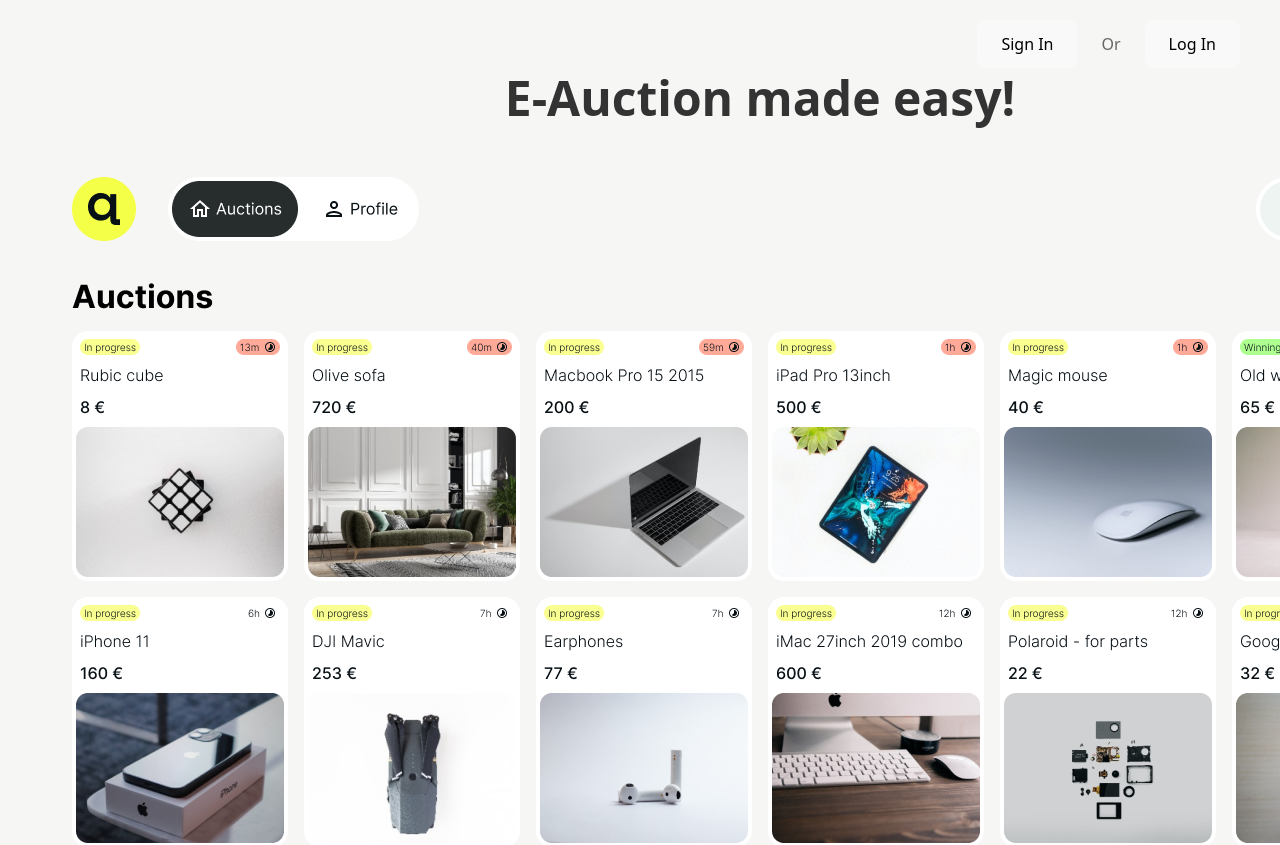
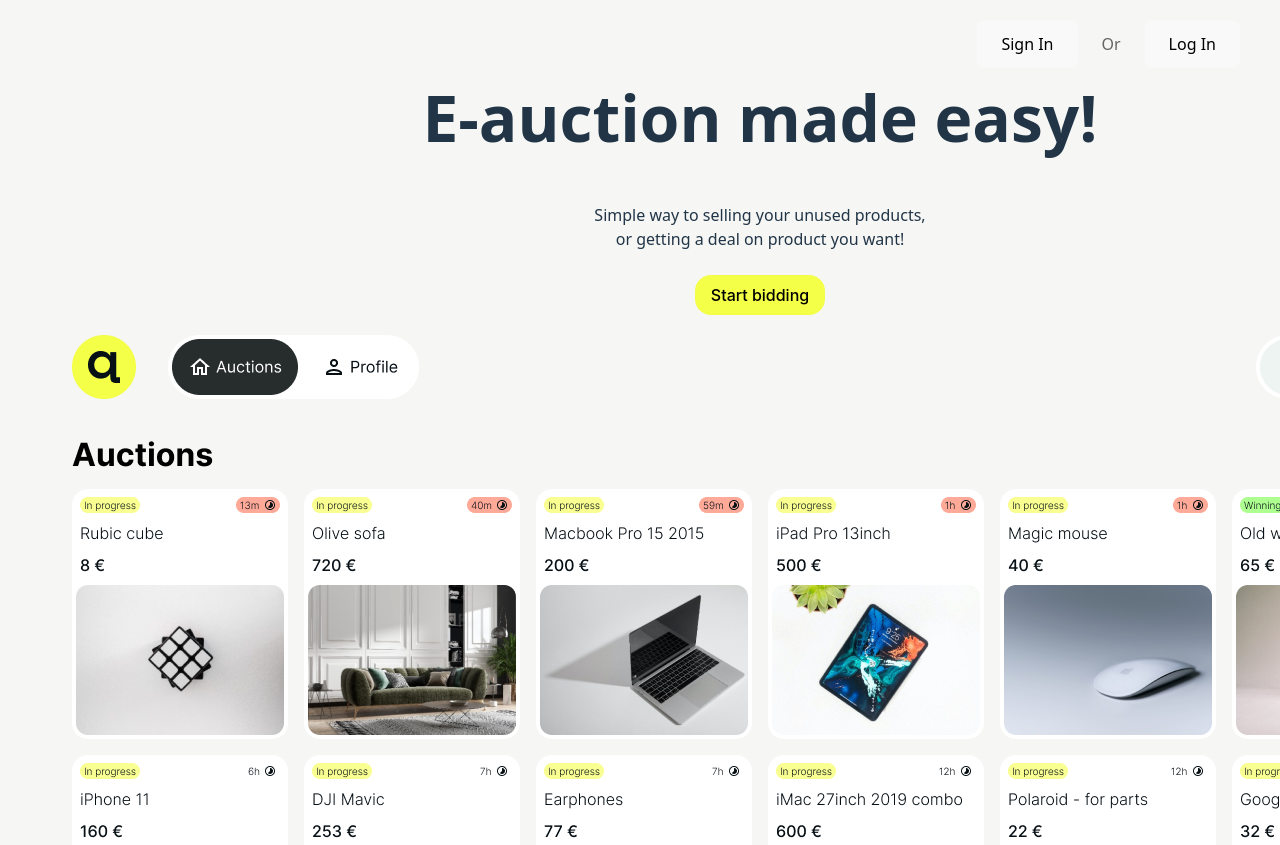
Before and after one commit to AndjelaShida/AuctionBay-Frontend, a React (Vite) app: page / in a window 1280 px wide. Shown: the top 845 px of the page. Built offline with nearby package versions, Linux system fonts and the light colour scheme.

Commit message:
landingPage and landigPage css

```diff
--- a/src/pages/LandingPage/LandingPage.style.ts
+++ b/src/pages/LandingPage/LandingPage.style.ts
@@ -18,9 +18,40 @@
 `;
 
 export const Title = styled.h1`
-  font-size: 48px;
-  color: #333;ž
+  font-size: 'Inter', sans-serif ;
+  font-weight: 700;
+  font-size: 64px;
+  color: #071015
+  width: 715px;
+  height: 77px;
 
+`;
+
+export const Subtitle = styled.div`
+font: 'Inter' sans-serif ;
+font-weight: 300;
+font-size: 16px;
+
+`;
+
+export const StartButton = styled.button`
+padding: 8px 16px;
+min-height: 40px;
+font-weight:500 ;
+font-size: 16px;
+line-height: 24px;
+font-family: 'Inter', sans-serif ;
+border-radius: 16px;
+border: none;
+color: #000000 ;
+background-color: #F4FF47 ;
+cursor: pointer;
+display: inline-block;
+margin: 24px auto 0 auto ;
+
+&:hover {
+background-color: #e2eb00 ;
+}
 `;
 
 export const ButtonGroup = styled.div`
--- a/src/pages/LandingPage/LandingPage.tsx
+++ b/src/pages/LandingPage/LandingPage.tsx
@@ -1,4 +1,4 @@
-import React from 'react';
+
 import {
   PageWrapper,
   Content,
@@ -7,13 +7,18 @@
   Button,
   HeaderButton,
   OrText,
+  Subtitle,
+  StartButton,
 } from './LandingPage.style'
 
 const LandingPage = () => {
   return (
     <PageWrapper>
       <Content>
-        <Title>E-Auction made easy!</Title>
+        <Title>E-auction made easy!</Title>
+        <Subtitle>Simple way to selling your unused products, <br></br>
+          or getting a deal on product you want!</Subtitle>
+          <StartButton>Start bidding</StartButton>
         <img src='/images/landingPic.png' alt='Landing Picture'></img>
         <ButtonGroup>
           <HeaderButton>
```
